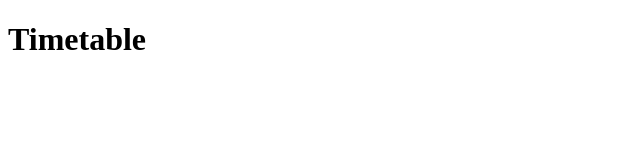
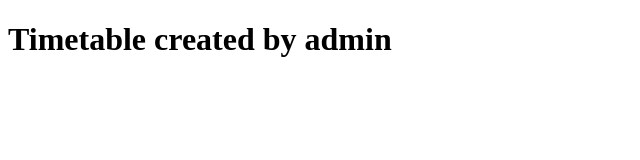
Before and after one commit to 15DEEPIKATHANGAVEL/timetable_management, a plain HTML site: page index.html in a window 1280 px wide. Shown: the whole page, without its empty margins (0-640 px from the left). Drawn offline with Linux system fonts and the light colour scheme.

Commit message:
h1 tag updated

```diff
--- a/index.html
+++ b/index.html
@@ -6,6 +6,6 @@
     <title>School_Timetable_management</title>
 </head>
 <body>
-    <h1>Timetable</h1>
+    <h1>Timetable created by admin</h1>
 </body>
 </html>
```
